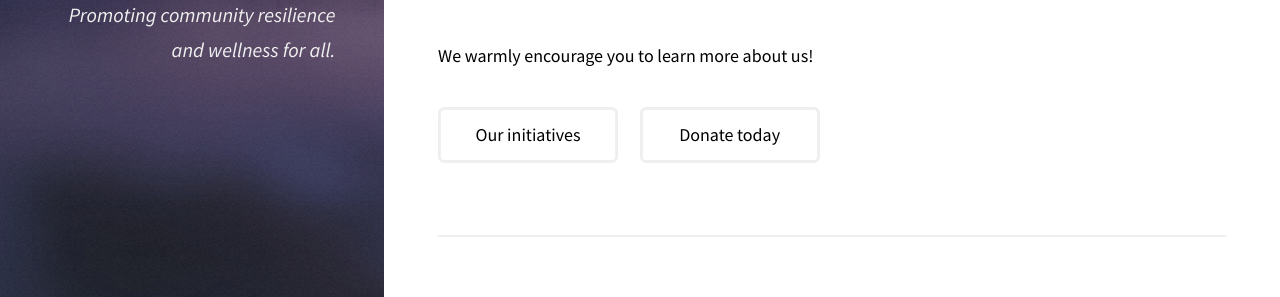
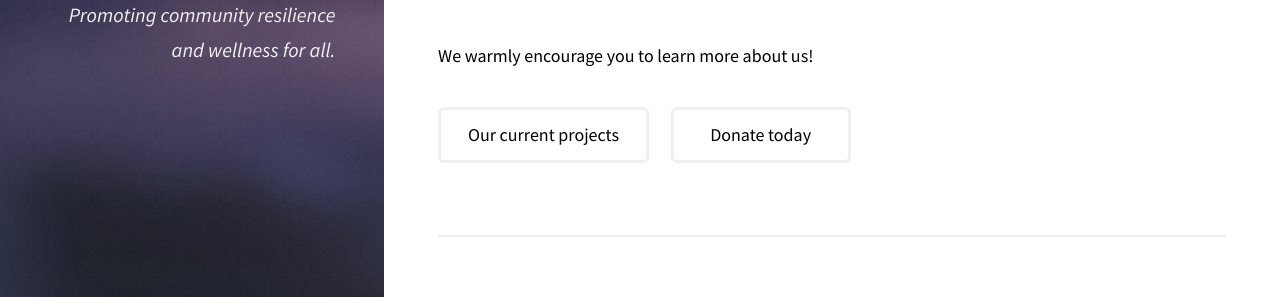
Before and after one commit to peacefulcenter/peacefulcenter.github.io, a Jekyll site: the page built from index.html, in a window 1280 px wide and 900 px high. Shown: the part 389-686 px from the top of the window. Built offline with Jekyll 4.4.1, drawn with Linux system fonts in a browser that asks for light colours.

Commit message:
change the button

```diff
--- a/index.html
+++ b/index.html
@@ -9,7 +9,7 @@ layout: default
   <p>{{ site.description }}</p>
   <p><strong>We warmly encourage you to learn more about us!</strong></p>
   <ul class="actions">
-    <li><a href="#featured" class="button scrolly">Our initiatives</a></li>
+    <li><a href="{{ site.baseurl }}/projects/" class="button">Our current projects</a></li>
     <li><a href="{{ site.baseurl }}/donate/" class="button">Donate today</a></li>
   </ul>
 </section>
```
